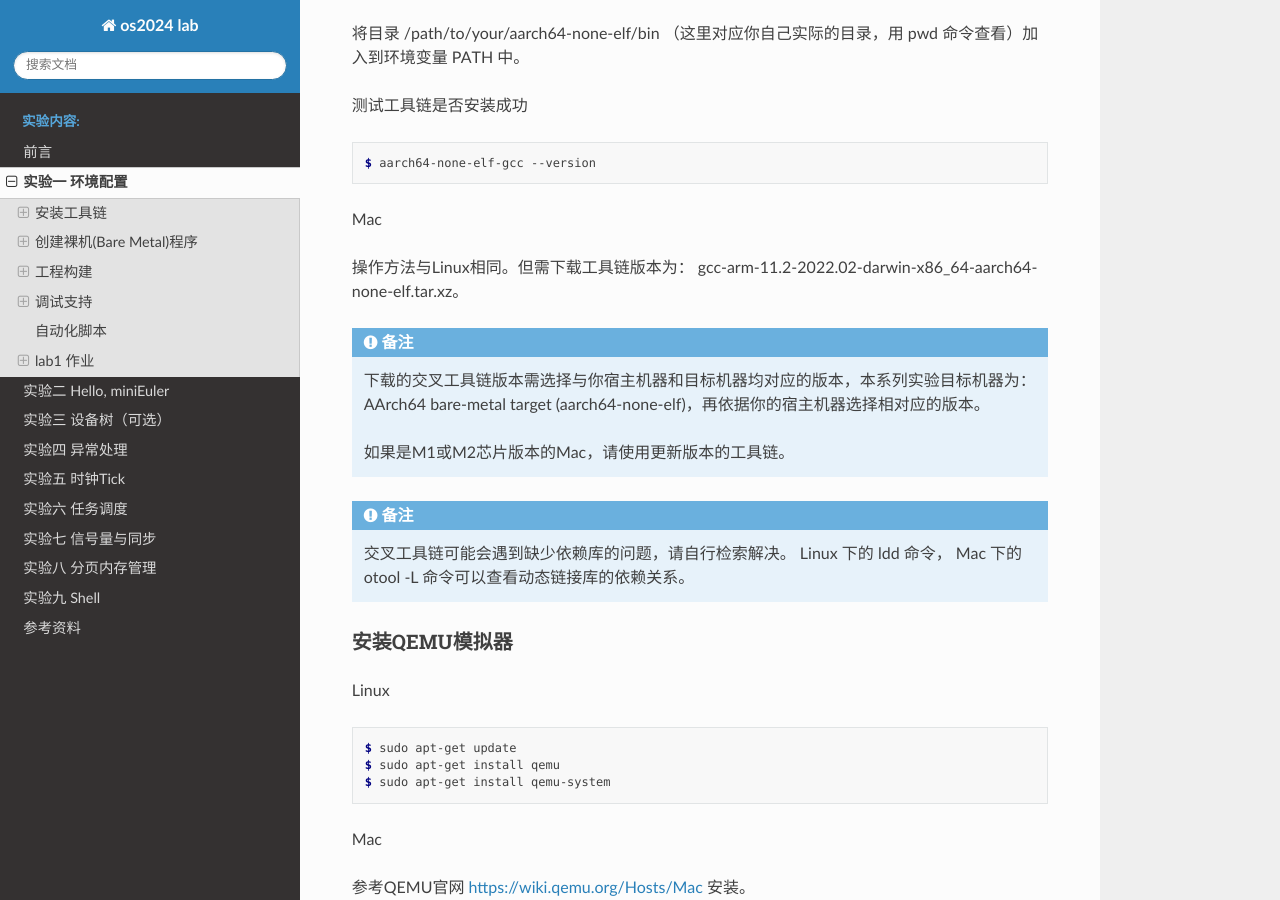
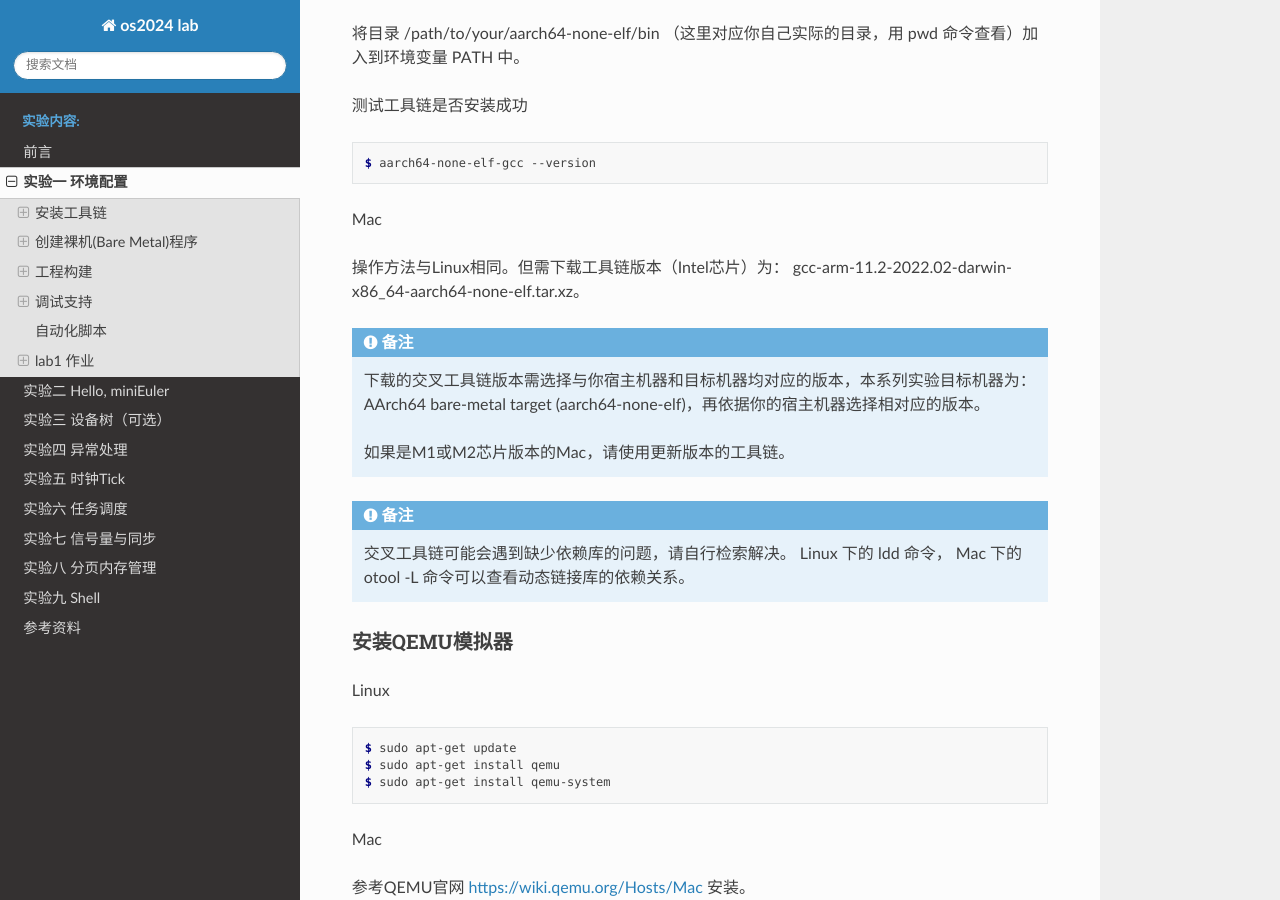
Before and after one commit to ruiatgithub/os2024, a Sphinx documentation site: the page built from source/lab1/index.rst, in a window 1280 px wide and 900 px high, scrolled down 630 px. Built offline with Sphinx 7.4.7 and the Read the Docs theme 2.0.0, drawn with Linux system fonts in a browser that asks for light colours; pages that are not in the unit, such as notebooks, are missing from menus.

Commit message:
FIX: 完善实验一

```diff
--- a/source/lab1/index.rst
+++ b/source/lab1/index.rst
@@ -35,7 +35,7 @@ Linux
 
 Mac
 
-操作方法与Linux相同。但需下载工具链版本为： gcc-arm-11.2-2022.02-darwin-x86_64-aarch64-none-elf.tar.xz。
+操作方法与Linux相同。但需下载工具链版本（Intel芯片）为： gcc-arm-11.2-2022.02-darwin-x86_64-aarch64-none-elf.tar.xz。
 
 .. note::
     下载的交叉工具链版本需选择与你宿主机器和目标机器均对应的版本，本系列实验目标机器为： AArch64 bare-metal target (aarch64-none-elf)，再依据你的宿主机器选择相对应的版本。
```
